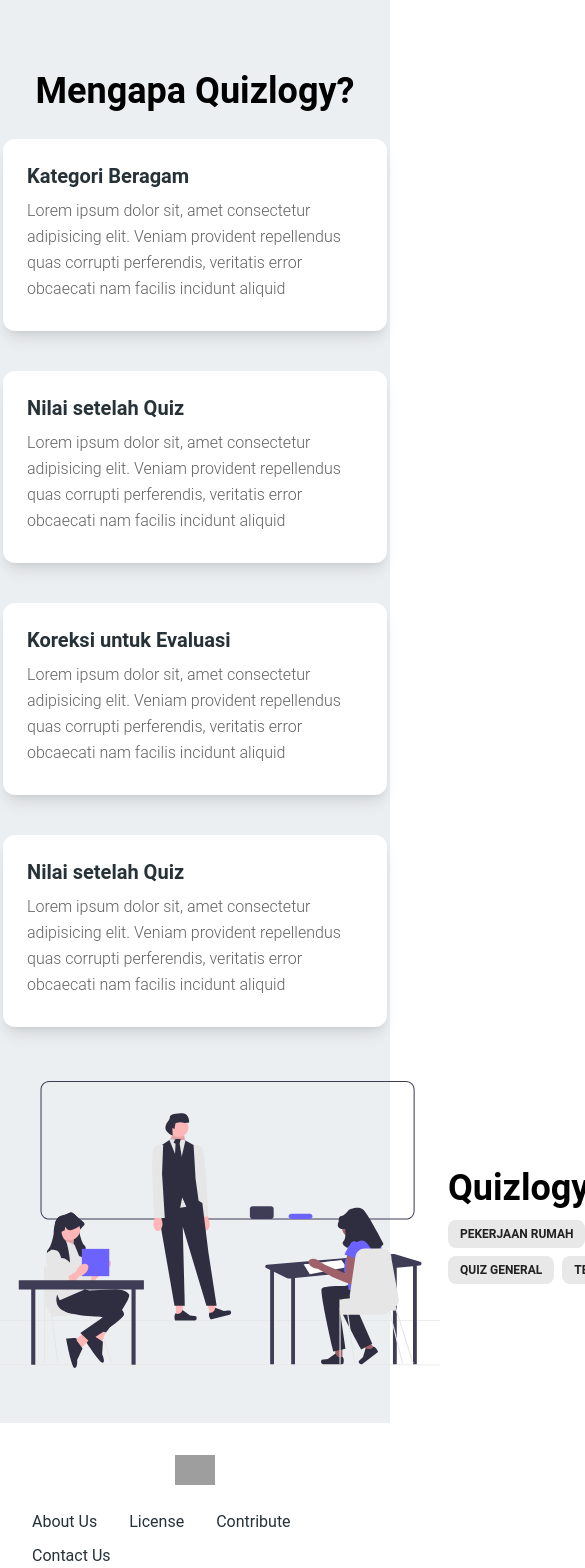
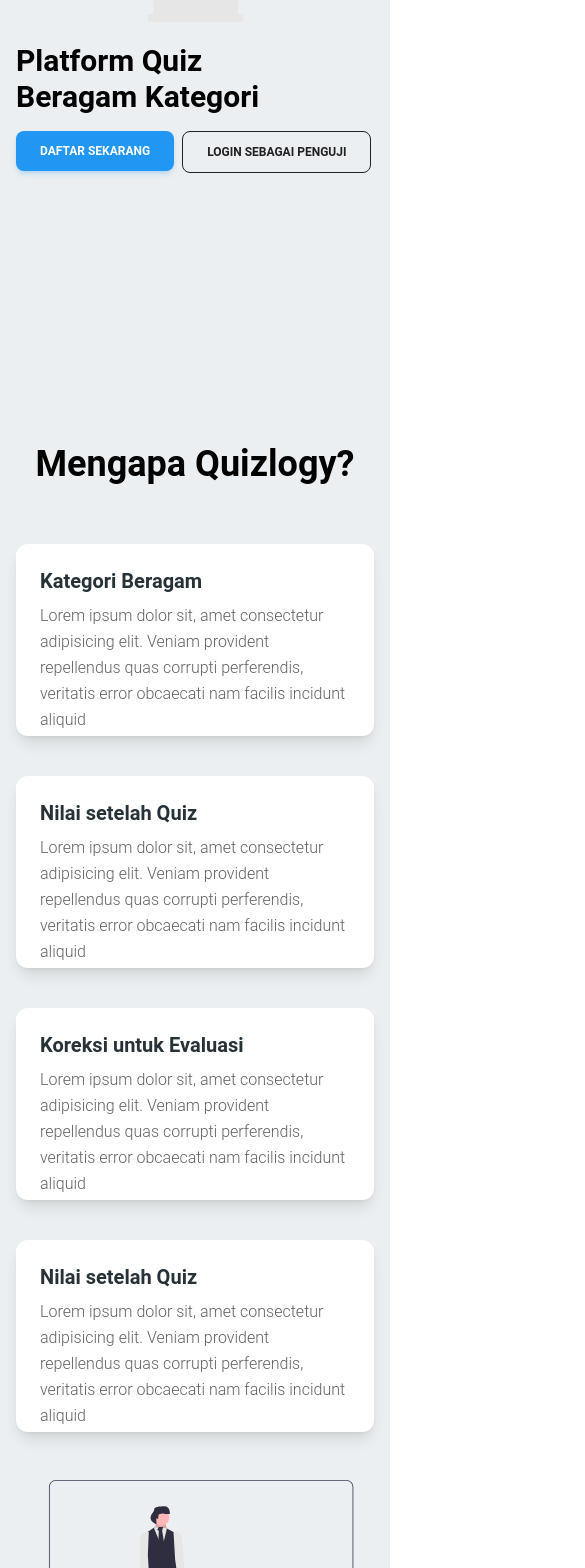
Before and after one commit to Quizlogi/Quizlogy, a React (Vite) app: page / in a window 390 px wide. Shown: the part 432-2000 px from the top of the page, 585 px wide, since content can reach past the window. Built offline with nearby package versions, Linux system fonts and the light colour scheme; grey boxes are pictures that could not be loaded.

Commit message:
responsive homepage

```diff
--- a/src/components/Faq.jsx
+++ b/src/components/Faq.jsx
@@ -3,9 +3,9 @@
 
 export default function Faq() {
   return (
-    <div className='flex flex-col mx-auto my-12 max-w-[1006px] justify-between'>
-      <Typography className='mx-auto' variant='h2'>Mengapa Quizlogy?</Typography>
-      <div className="flex flex-row flex-wrap gap-4 justify-center items-center">
+    <div className='flex flex-col mx-auto my-12 max-w-[1006px] px-4 sm:px-6 lg:px-8'>
+      <Typography className='mx-auto mb-8 text-center' variant='h2'>Mengapa Quizlogy?</Typography>
+      <div className="flex flex-wrap gap-4 justify-center">
         <SimpleCard title='Kategori Beragam' />
         <SimpleCard title='Nilai setelah Quiz' />
         <SimpleCard title='Koreksi untuk Evaluasi' />
--- a/src/components/Hero.jsx
+++ b/src/components/Hero.jsx
@@ -1,19 +1,24 @@
-import { Button, Typography } from "@material-tailwind/react"
+import { Button, Typography } from "@material-tailwind/react";
+import { Link } from "react-router-dom";
 
 export default function Hero() {
   return (
-    <div className='flex flex-row mx-auto mt-24 w-[1006px] h-[300px] justify-between'>
-      <div className='flex flex-col gap-4 w-[500px] h-[250px] my-5'>
+    <div className='flex flex-col-reverse lg:flex-row mx-auto mt-24 mb-32 w-full max-w-6xl justify-between items-center px-4 lg:px-0'>
+      <div className='flex flex-col gap-4 w-full lg:w-[500px] h-[250px] my-5'>
         <div>
-          <Typography variant='h1'>Platform Quiz</Typography>
-          <Typography variant='h1'>Beragam Kategori</Typography>
+          <Typography variant='h1' className='text-3xl lg:text-5xl'>Platform Quiz</Typography>
+          <Typography variant='h1' className='text-3xl lg:text-5xl'>Beragam Kategori</Typography>
         </div>
         <div className='flex flex-row gap-2'>
-          <Button variant="filled" color='blue' className='max-w-44'>Daftar Sekarang</Button>
-          <Button variant="outlined">Login sebagai Penguji</Button>
+          <Link to="/register">
+            <Button variant="filled" color='blue' className='max-w-44'>Daftar Sekarang</Button>
+          </Link>
+          <Link to="/login">
+            <Button variant="outlined">Login sebagai Penguji</Button>
+          </Link>
         </div>
       </div>
-      <img src="/hero.svg" alt="Hero Image" />
+      <img src="/hero.svg" alt="Hero Image" className="w-full lg:w-auto"/>
     </div>
   )
 }
--- a/src/components/LogoFooter.jsx
+++ b/src/components/LogoFooter.jsx
@@ -4,9 +4,9 @@
   const currentYear = new Date().getFullYear();
   return (
     <footer className="w-full bg-white p-8">
-      <div className="flex flex-row flex-wrap items-center justify-center gap-y-6 gap-x-12 bg-white text-center md:justify-between">
+      <div className="flex flex-col md:flex-row flex-wrap items-center justify-center gap-y-6 gap-x-12 bg-white text-center md:justify-between">
         <img src="https://docs.material-tailwind.com/img/logo-ct-dark.png" alt="logo-ct" className="w-10" />
-        <ul className="flex flex-wrap items-center gap-y-2 gap-x-8">
+        <ul className="flex flex-col md:flex-row flex-wrap items-center gap-y-2 gap-x-8">
           <li>
             <Typography
               as="a"
--- a/src/components/Navbar.jsx
+++ b/src/components/Navbar.jsx
@@ -160,9 +160,6 @@
               </Button>
               </Link>
               <Link to="/register">
-              <Button fullWidth variant="text" size="sm" className="">
-                <span>Log In</span>
-              </Button>
               <Button
                 fullWidth
                 variant="gradient"
--- a/src/components/ProductUse.jsx
+++ b/src/components/ProductUse.jsx
@@ -2,11 +2,11 @@
 
 export default function ProductUse() {
   return (
-    <article className="flex flex-row mx-auto my-12 w-[1006px] h-[300px] items-center gap-2">
-      <img src="product-section.svg" alt="Hero Image" />
+    <article className="flex flex-col lg:flex-row mx-auto my-12 max-w-6xl items-center gap-2 px-4 lg:px-0">
+      <img src="product-section.svg" alt="Hero Image" className="w-full lg:w-auto"/>
       <div className="flex flex-col">
-        <Typography variant="h2">Quizlogy cocok untuk...</Typography>
-        <div className="flex flex-row gap-2 flex-wrap max-w-[507px] mt-2">
+        <Typography variant="h2" className="text-center lg:text-left">Quizlogy cocok untuk...</Typography>
+        <div className="flex flex-row gap-2 flex-wrap max-w-full lg:max-w-[507px] mt-2">
           <Chip variant="ghost" value="Pekerjaan Rumah" />
           <Chip variant="ghost" value="Tugas" />
           <Chip variant="ghost" value="Pengetahuan Umum" />
```
